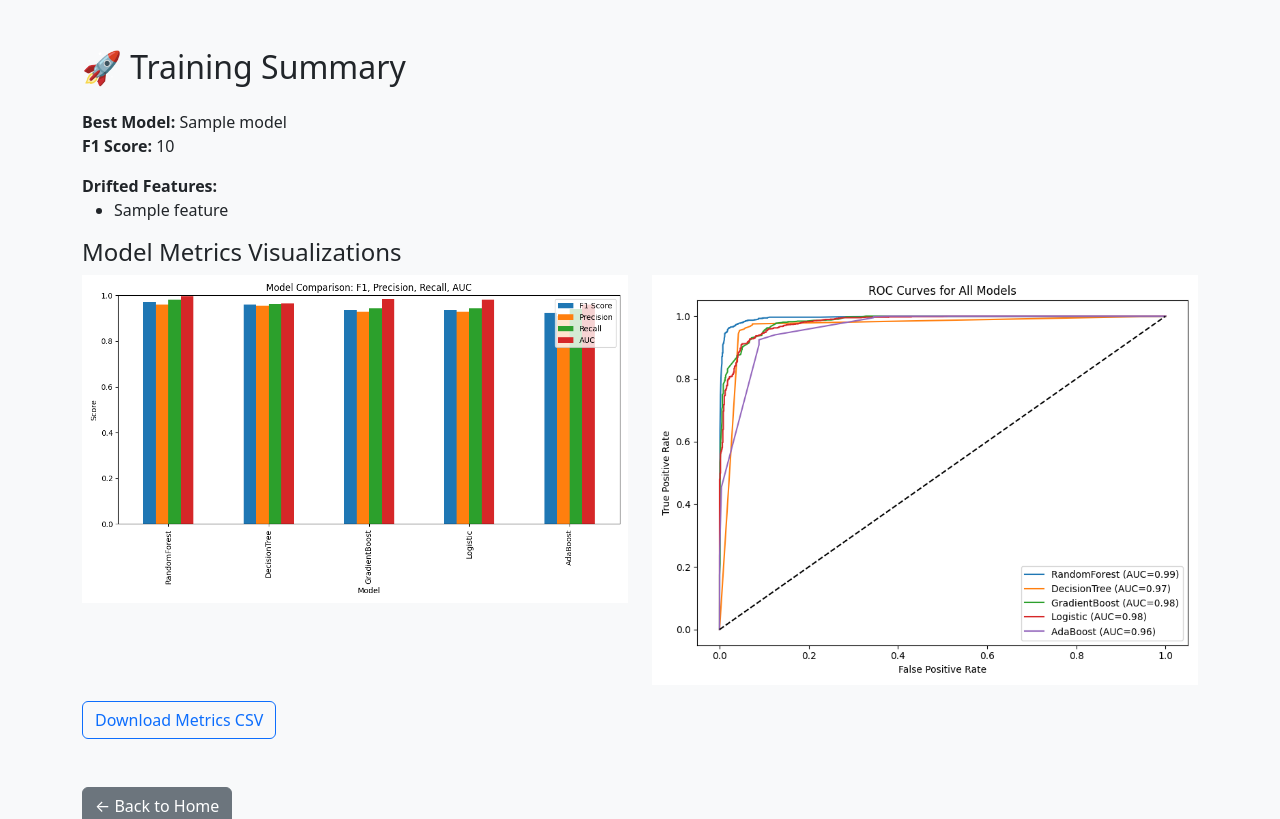
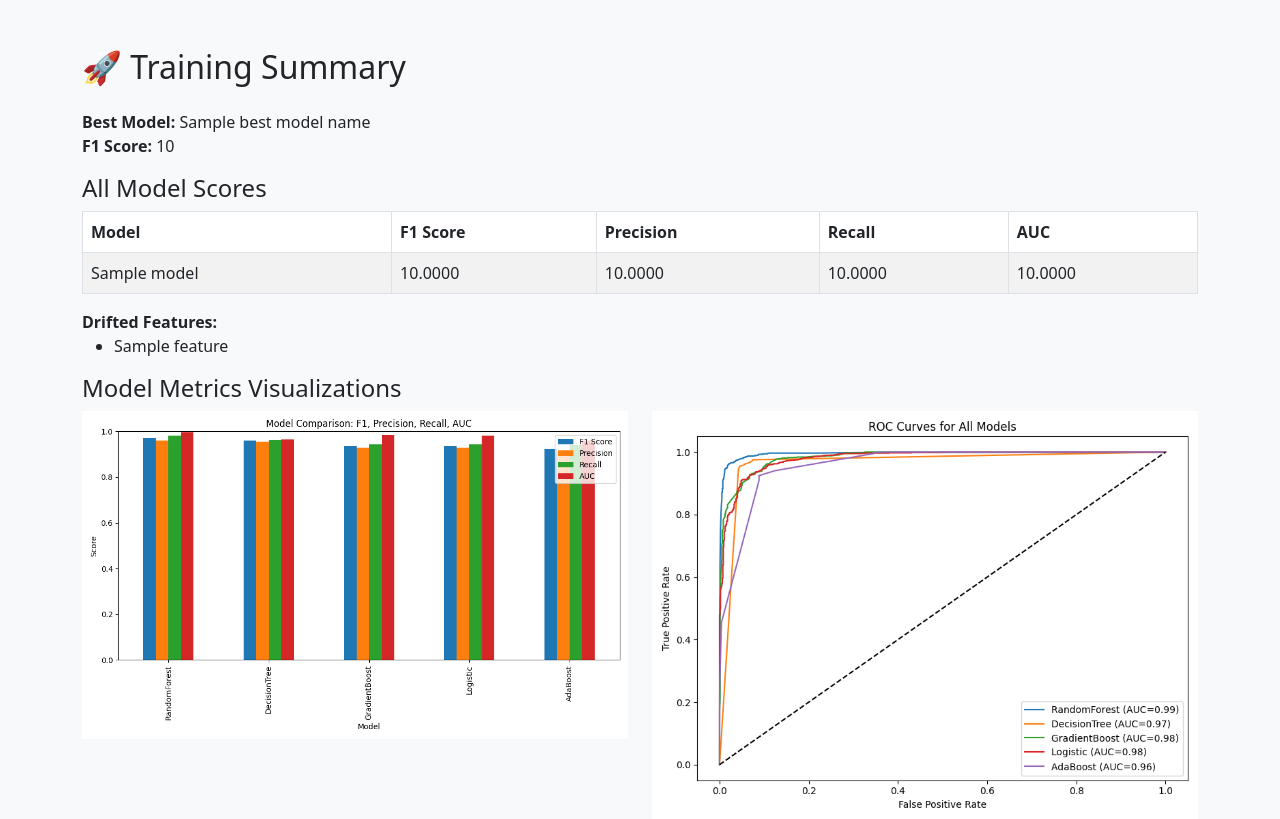
Before and after one commit to Excalibuurr/phishing_detection, a FastAPI app: template templates/train_summary.html in a window 1280 px wide. Shown: the top 819 px of the page. Run offline with FastAPI, Linux system fonts and the light colour scheme; the template is opened without the code that fills it: most values are stand-ins (such as "Sample title", 1, 10 or a date in 2020).

Commit message:
removed training route and modified prediction output

```diff
--- a/app.py
+++ b/app.py
@@ -21,6 +21,8 @@ from pipeline.prediction_pipeline import predict_from_csv
 app = FastAPI()
 origins = ["*"]
 
+from fastapi.staticfiles import StaticFiles
+
 app.add_middleware(
     CORSMiddleware,
     allow_origins=origins,
@@ -29,26 +31,55 @@ app.add_middleware(
     allow_headers=["*"],
 )
 
+app.mount("/metrics_output", StaticFiles(directory="metrics_output"), name="metrics_output")
+
 templates = Jinja2Templates(directory="./templates")
 
 @app.get("/", tags=["homepage"])
 async def homepage(request: Request):
     return templates.TemplateResponse("index.html", {"request": request})
 
-@app.get("/train")
-async def train_route():
+import yaml
+import json
+
+@app.get("/train_summary")
+async def train_summary(request: Request):
     try:
-        result = run_pipeline()
-        drift_str = "\n".join(result["drifted_features"])
-        return Response(
-            f"Training successful!\nModel: {result['model']}\nF1 Score: {result['f1_score']:.4f}\nDrifted Features:\n{drift_str}"
+        # Read drift summary yaml
+        with open("data/processed/drift_summary.yaml", "r") as f:
+            drift_summary = yaml.safe_load(f)
+        drifted_features = drift_summary.get("drifted_features", [])
+
+        # Read model metrics summary CSV
+        import pandas as pd
+        metrics_df = pd.read_csv("metrics_output/model_metrics_summary.csv")
+
+        # Determine best model by max F1 Score
+        best_model_row = metrics_df.loc[metrics_df["F1 Score"].idxmax()]
+        best_model_name = best_model_row["Model"]
+        best_f1_score = best_model_row["F1 Score"]
+
+        # Convert metrics_df to list of dicts for template
+        models_metrics = metrics_df.to_dict(orient="records")
+
+        return templates.TemplateResponse(
+            "train_summary.html",
+            {
+                "request": request,
+                "models_metrics": models_metrics,
+                "best_model_name": best_model_name,
+                "best_f1_score": f"{best_f1_score:.4f}",
+                "drifted_features": drifted_features,
+            },
         )
     except Exception as e:
         import traceback
         tb_str = traceback.format_exc()
-        logger.error(f"Training failed with exception: {str(e)}\nTraceback:\n{tb_str}")
-        print(f"Training failed with exception: {str(e)}\nTraceback:\n{tb_str}")
-        return Response(f"Training failed: {str(e)}", status_code=500)
+        logger.error(f"Training summary failed with exception: {str(e)}\nTraceback:\n{tb_str}")
+        print(f"Training summary failed with exception: {str(e)}\nTraceback:\n{tb_str}")
+        return Response(f"Training summary failed: {str(e)}", status_code=500)
+
+# Removed the /train route as per user request
 
 
 @app.post("/predict")
@@ -66,6 +97,15 @@ async def predict_route(request: Request, file: UploadFile = File(...)):
         # Remove temporary file
         os.remove(tmp_path)
 
+        # Rename prediction column values: 1 -> legitimate, 0 -> phishing
+        if "prediction" in result_df.columns:
+            result_df["prediction"] = result_df["prediction"].map({1: "legitimate", 0: "phishing"})
+
+            # Move prediction column to first position
+            cols = list(result_df.columns)
+            cols.insert(0, cols.pop(cols.index("prediction")))
+            result_df = result_df[cols]
+
         # Save output CSV
         os.makedirs("predictions_output", exist_ok=True)
         output_path = os.path.join("predictions_output", "predictions_output.csv")
--- a/templates/index.html
+++ b/templates/index.html
@@ -8,10 +8,8 @@
 </head>
 <body class="bg-light">
     <div class="container py-5">
-        <h2>🚀 Retrain the Model</h2>
-        <form action="/train" method="get">
-            <button class="btn btn-warning">Run Training Pipeline</button>
-        </form>
+        <h2>🚀 Training Summary</h2>
+        <a href="/train_summary" class="btn btn-info">View Latest Training Results</a>
     </div>
     <hr class="my-4">
     <h2 class="mb-4">🔮 Predict with Your CSV File</h2>
--- a/templates/train_summary.html
+++ b/templates/train_summary.html
@@ -8,8 +8,33 @@
     <div class="container py-5">
         <h2 class="mb-4">🚀 Training Summary</h2>
         <div class="mb-3">
-            <strong>Best Model:</strong> {{ model }}<br>
-            <strong>F1 Score:</strong> {{ f1_score }}
+            <strong>Best Model:</strong> {{ best_model_name }}<br>
+            <strong>F1 Score:</strong> {{ best_f1_score }}
+        </div>
+        <div class="mb-3">
+            <h4>All Model Scores</h4>
+            <table class="table table-bordered table-striped">
+                <thead>
+                    <tr>
+                        <th>Model</th>
+                        <th>F1 Score</th>
+                        <th>Precision</th>
+                        <th>Recall</th>
+                        <th>AUC</th>
+                    </tr>
+                </thead>
+                <tbody>
+                    {% for model in models_metrics %}
+                    <tr {% if model.Model == best_model_name %}class="table-success"{% endif %}>
+                        <td>{{ model.Model }}</td>
+                        <td>{{ "%.4f"|format(model["F1 Score"]) }}</td>
+                        <td>{{ "%.4f"|format(model.Precision) }}</td>
+                        <td>{{ "%.4f"|format(model.Recall) }}</td>
+                        <td>{{ "%.4f"|format(model.AUC) }}</td>
+                    </tr>
+                    {% endfor %}
+                </tbody>
+            </table>
         </div>
         <div class="mb-3">
             <strong>Drifted Features:</strong>
```
Also changed, not shown: predictions_output/predictions_output.csv (+13 -13 lines), 1 other file.
